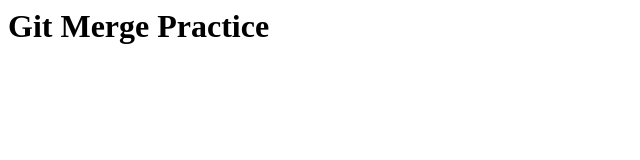
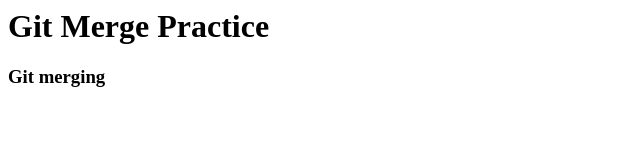
Before and after one commit to Sundareshwar-97/simpleMerge, a plain HTML site: page index.html in a window 1280 px wide. Shown: the whole page, without its empty margins (0-640 px from the left). Drawn offline with Linux system fonts and the light colour scheme.

Commit message:
change made

```diff
--- a/index.html
+++ b/index.html
@@ -1,6 +1,6 @@
 <html>
 <body>
     <h1>Git Merge Practice</h1>
-
+    <h3>Git merging</h3>
     </body>
 </html>
```
